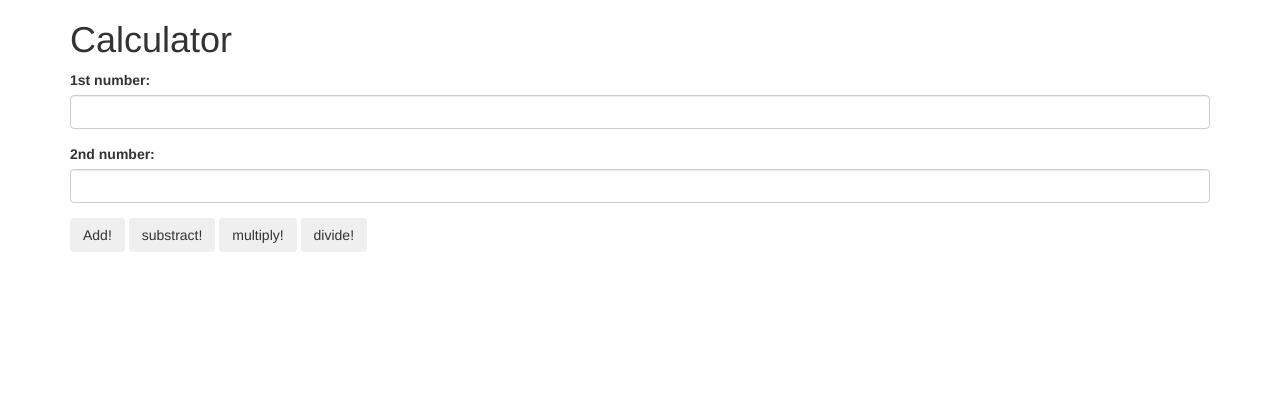
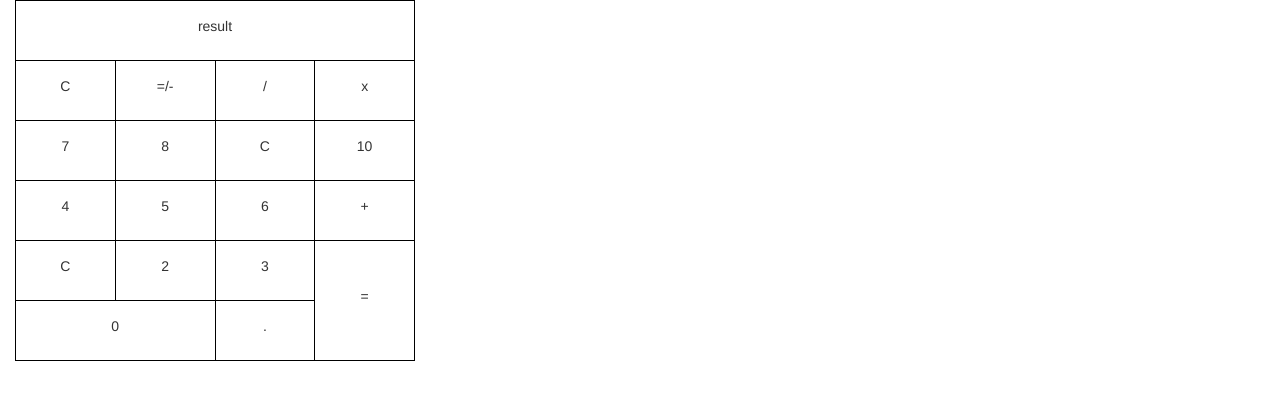
Before and after one commit to kimlan1510/basic-calculator, a plain HTML site: page index.html in a window 1280 px wide. Drawn offline with Linux system fonts and the light colour scheme.

Commit message:
create Calculator layour usingtable

```diff
--- a/css/styles.css
+++ b/css/styles.css
@@ -1,3 +1,13 @@
-button{
-  display:inline;
+table{
+  table-layout: fixed;
+  border: 1px solid black;
+  width: 400px;
 }
+
+td{
+  border: 1px solid black;
+  height: 60px;
+}
+p{
+  text-align: center;
+}
--- a/index.html
+++ b/index.html
@@ -1,52 +1,52 @@
 <!DOCTYPE html>
 <html>
   <head>
-    <meta charset="utf-8">
     <title>Calculator</title>
     <link href="css/bootstrap.css" rel="stylesheet" type="text/css">
     <link href="css/styles.css" rel="stylesheet" type="text/css">
     <script src="js/jquery.js"></script>
     <script src="js/scripts.js"></script>
-
   </head>
   <body>
+    <div class="container-fluid">
+      <table width="500">
+        <thead>
+          <tr>
+            <td colspan="4"><p>result</p</td>
+          </tr>
+          <tr>
+            <td><p>C</p></td>
+            <td><p>=/-</p</td>
+            <td><p>/</p</td>
+            <td><p>x</p</td>
+          </tr>
+          <tr>
+            <td><p>7</p</td>
+            <td><p>8</p</td>
+            <td><p>C</p9</td>
+            <td><p>10</p</td>
+          </tr>
+          <tr>
+            <td><p>4</p</td>
+            <td><p>5</p</td>
+            <td><p>6</p</td>
+            <td><p>+</p</td>
+          </tr>
+            <td><p>C</p1</td>
+            <td><p>2</p</td>
+            <td><p>3</p</td>
+            <td rowspan="2"><p>=</p</td>
+          </tr>
+          <tr>
+            <td colspan="2"><p>0</p</td>
+            <td><p>.</p</td>
+          </tr>
 
-    <div class="container">
-      <h1>Calculator</h1>
-      <form id="calculator">
-        <div class="form-group">
-          <label for="number1">1st number:</label>
-          <input id="number1" class="form-control" type="text">
-        </div>
-        <div class="form-group">
-          <label for="number2">2nd number:</label>
-          <input id="number2" class="form-control" type="text">
-        </div>
-        <button  type="submit" class="btn" id="button1">Add!</button>
-        <button  type="submit" class="btn" id="button2">substract!</button>
-        <button  type="submit" class="btn" id="button3">multiply!</button>
-        <button  type="submit" class="btn" id="button4">divide!</button>
+        </thead>
+      </table>
 
+    </div>
 
-      </form>
-      <div id="output1">
-
-      </div>
-
-      <!-- <form id="subtract">
-        <div class="form-group">
-          <label for="subtract1">1st number:</label>
-          <input id="subtract1" class="form-control" type="text">
-        </div>
-        <div class="form-group">
-          <label for="subtract2">2nd number:</label>
-          <input id="subtract2" class="form-control" type="text">
-        </div>
-        <button type="submit" class="btn">Subtract!</button>
-      </form>
-      <div id="output2">
-
-      </div> -->
 
 
   </body>
```
